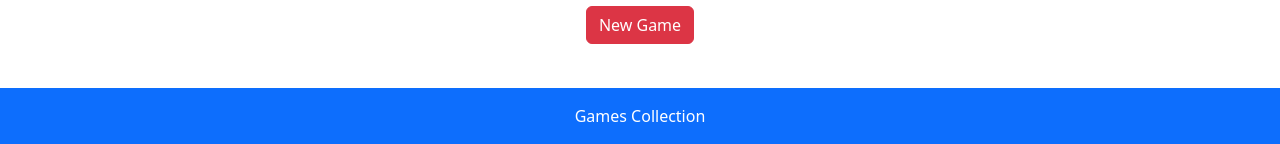
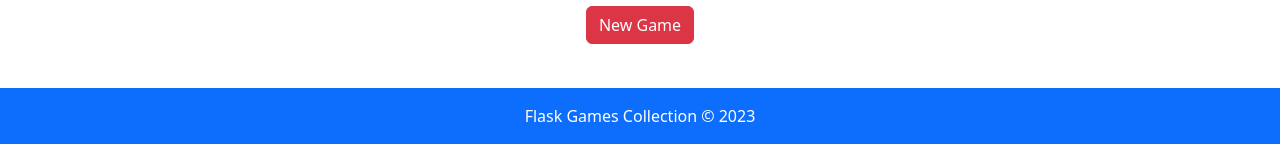
Before and after one commit to SahilMishra2004/Game, a Flask app: page /blackjack in a window 1280 px wide. Shown: the part 725-869 px from the top of the page. Run offline with Flask 3, Linux system fonts and the light colour scheme.

Commit message:
Update layout.html

```diff
--- a/templates/layout.html
+++ b/templates/layout.html
@@ -67,7 +67,7 @@
 
     <footer class="bg-primary text-white text-center py-3 mt-auto">
         <div class="container">
-            <p class="mb-0"> Games Collection </p>
+            <p class="mb-0">Flask Games Collection &copy; 2023</p>
         </div>
     </footer>
 
```
